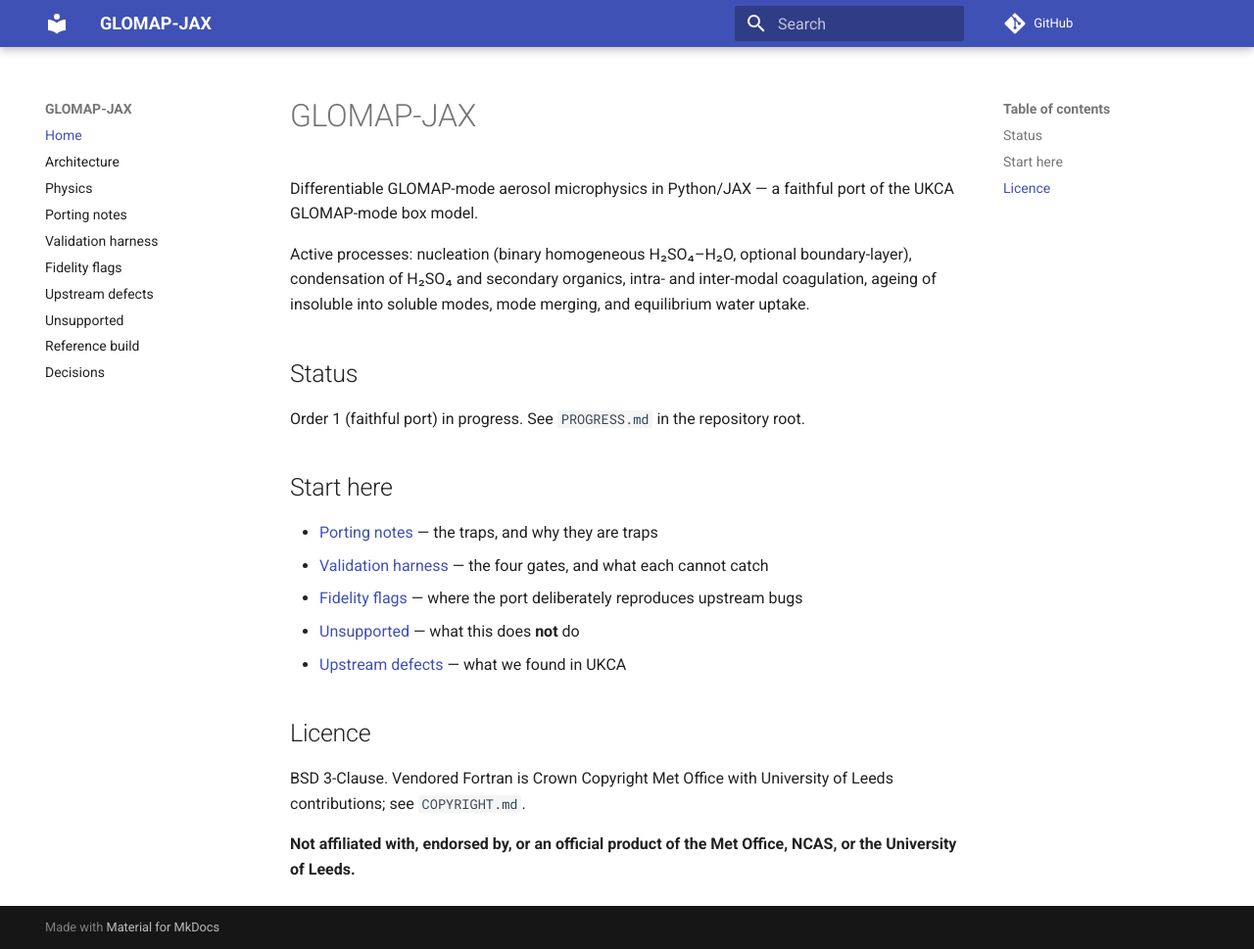
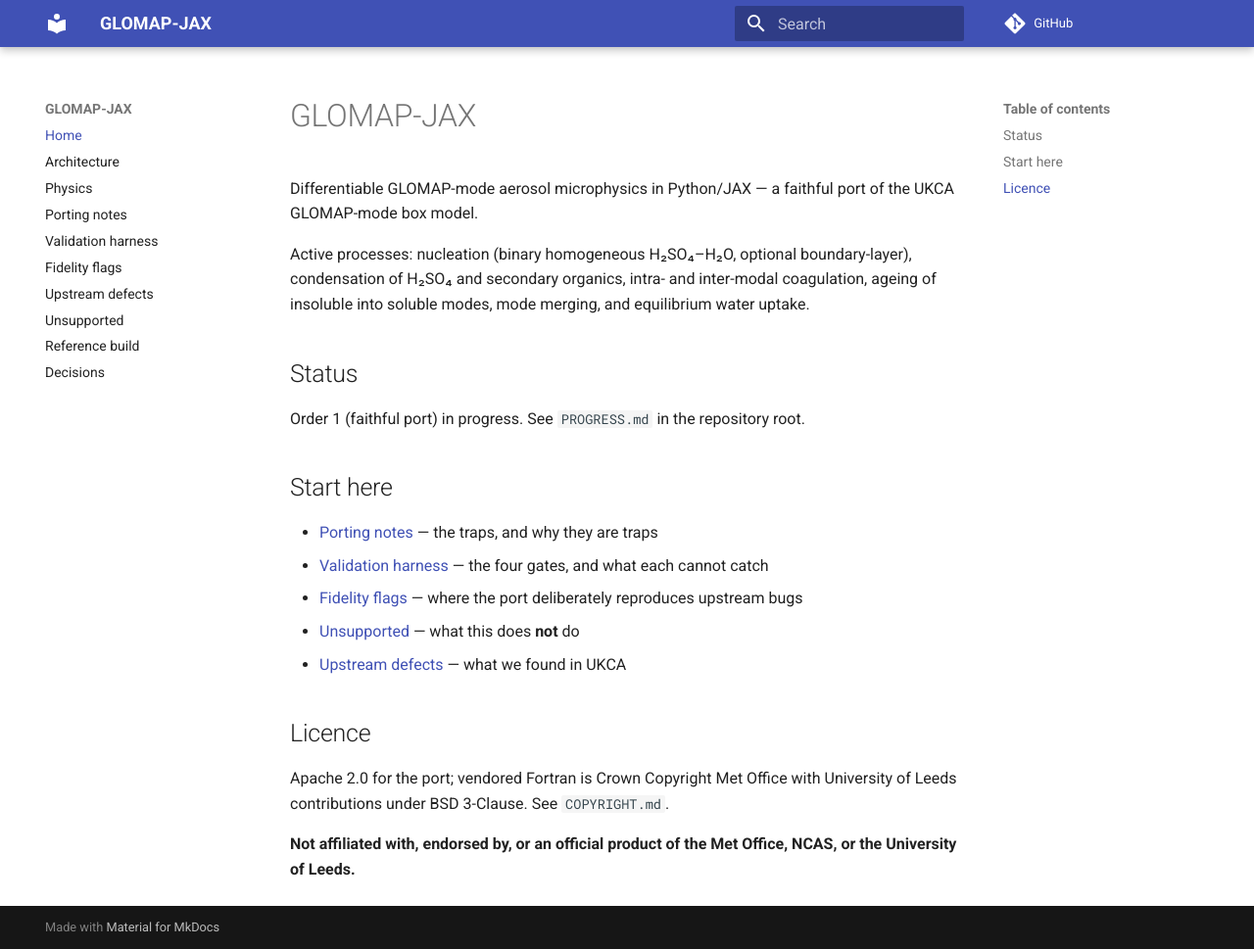
Before and after one commit to reflective-org/GLOMAP-JAX, an MkDocs documentation site: the page built from docs/index.md, in a window 1280 px wide and 969 px high. Shown: the whole window at 98% size. Built offline with MkDocs 1.6.1 and Material for MkDocs 9.7.7, drawn with Linux system fonts in a browser that asks for light colours; comment, search, counter and statistics services are not loaded.

Commit message:
chore(licence): point prose and packaging at the split licences
README, docs/index.md: Apache 2.0 for the port, BSD-3 for fortran/.
PROVENANCE.md: the BSD text now lives at fortran/LICENCE, not the root.
pyproject: PEP 639 licence expression plus license-files, so every wheel
and sdist ships LICENCE, NOTICE and fortran/LICENCE (verified: all three
land in dist-info/licenses/ of a locally built wheel, and METADATA
carries License-Expression: Apache-2.0). hatchling pinned >=1.27 for
PEP 639 support.

Acceptance: test_pyproject_ships_both_licences_in_distributions.

Co-Authored-By: Claude Fable 5 <noreply@anthropic.com>

```diff
--- a/docs/index.md
+++ b/docs/index.md
@@ -23,8 +23,8 @@ Order 1 (faithful port) in progress. See `PROGRESS.md` in the repository root.
 
 ## Licence
 
-BSD 3-Clause. Vendored Fortran is Crown Copyright Met Office with University of
-Leeds contributions; see `COPYRIGHT.md`.
+Apache 2.0 for the port; vendored Fortran is Crown Copyright Met Office with
+University of Leeds contributions under BSD 3-Clause. See `COPYRIGHT.md`.
 
 **Not affiliated with, endorsed by, or an official product of the Met Office,
 NCAS, or the University of Leeds.**
```
Also changed, not shown: PROVENANCE.md (+1 -1 lines), README.md (+4 -3 lines), pyproject.toml (+6 -2 lines), 1 other file.
